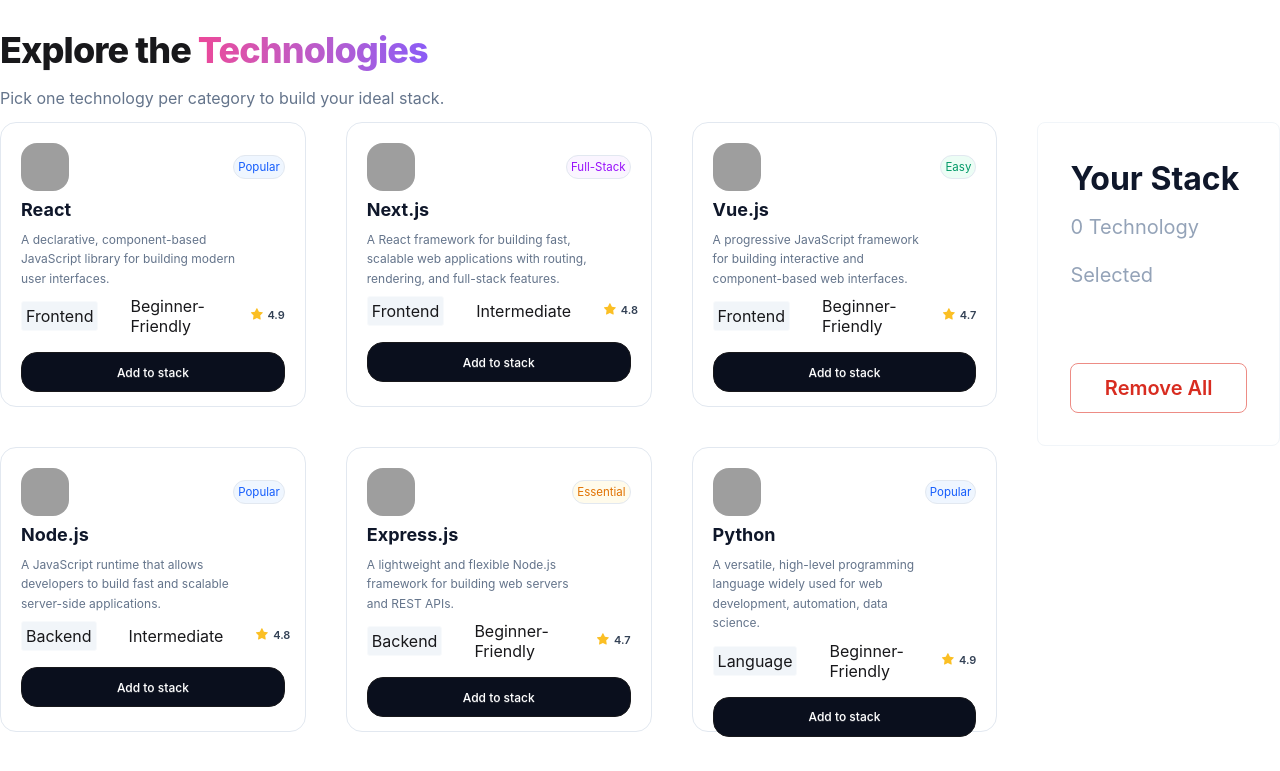
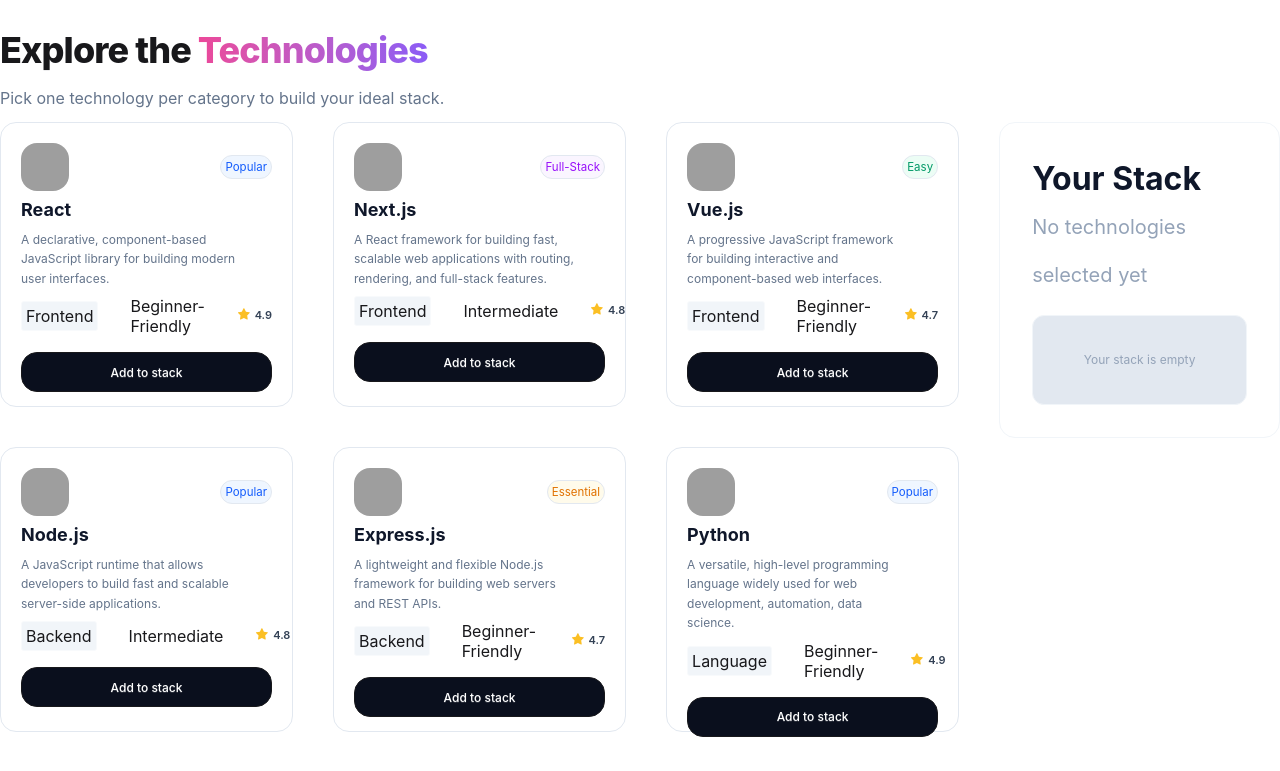
Before and after one commit to pseudo77/DevStack, a React (Vite) app: page / in a window 1280 px wide. Shown: the part 640-1411 px from the top of the page. Built offline with nearby package versions, Linux system fonts and the light colour scheme; grey boxes are pictures that could not be loaded.

Commit message:
Modified Conditional Rendering In SelectedStack Component

```diff
--- a/src/Components/technologies/SelectedStack.tsx
+++ b/src/Components/technologies/SelectedStack.tsx
@@ -10,6 +10,17 @@
 }
 
 const SelectedStack = ({selectedTechnologies,handleRemoveStack, handleAllRemoveStack}:IselectedProps) => {
+    if(selectedTechnologies.length===0){
+        return (
+            <div >
+                <div className="border border-slate-100 h-auto rounded-2xl p-8">
+                    <h1 className="font-bold text-[32px] text-[#0F172A] ">Your Stack</h1>
+                    <h2 className="font-regular text-[20px] text-[#94A3B8] mb-4 ">No technologies selected yet</h2>
+                    <button className="p-5 w-full text-[#94A3B8] text-[12px] bg-[#E2E8F0] font-normal border border-slate-100 rounded-xl ">Your stack is empty</button>
+                </div>
+            </div>
+        )
+    }
     return (
         <div>
                <div className="border border-slate-100 h-auto rounded-lg ">
```
